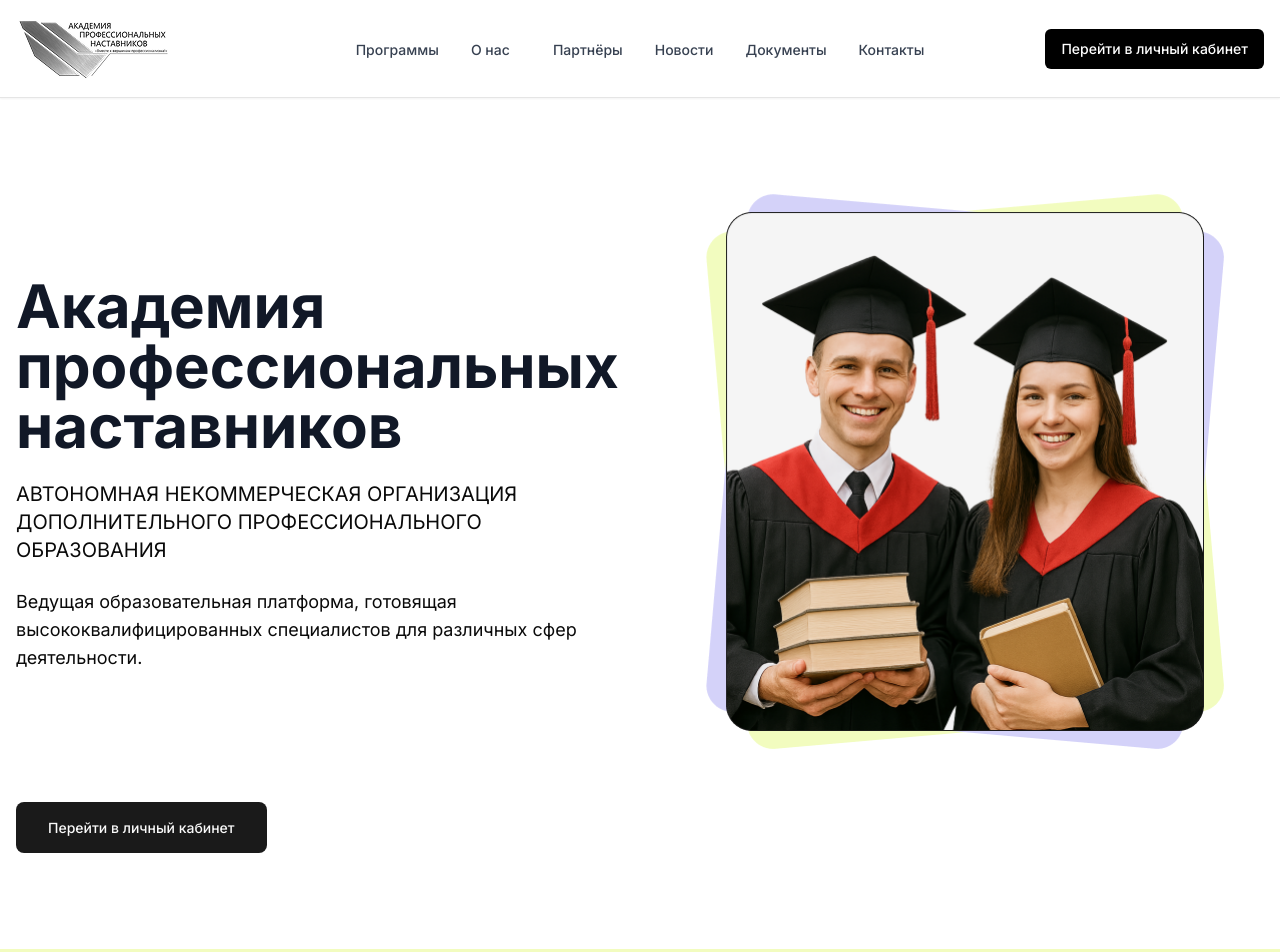
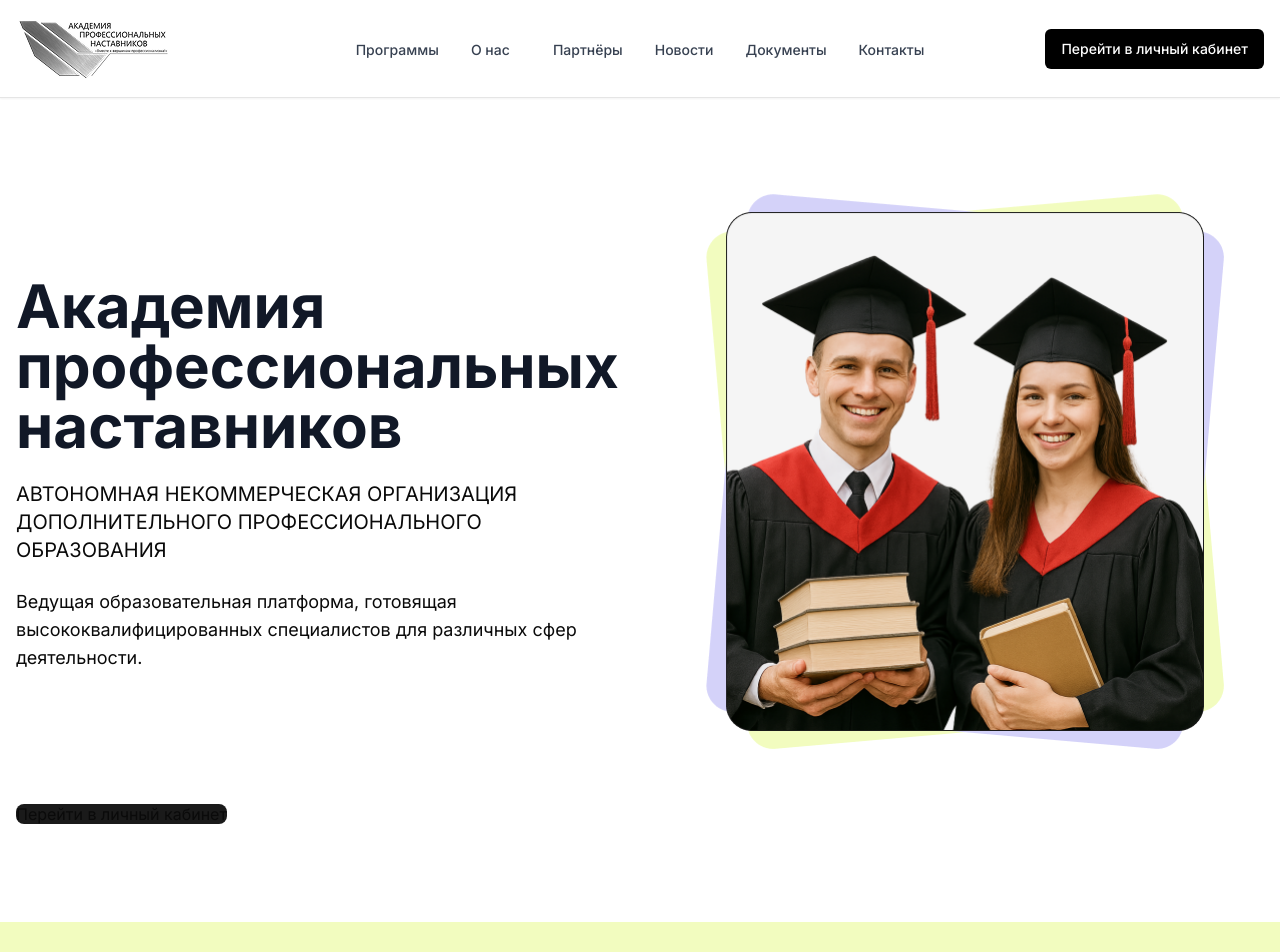
Before and after one commit to ANODs/ANO-DPO, a Next.js app: page / in a window 1280 px wide. Shown: the top 952 px of the page. Built offline with nearby package versions, Linux system fonts and the light colour scheme.

Commit message:
lms upd link

```diff
--- a/components/footer.tsx
+++ b/components/footer.tsx
@@ -77,9 +77,9 @@ export default function Footer() {
             viewport={{ once: true }}
             className="flex justify-start lg:justify-end"
           >
-            <Button className="w-full lg:w-auto h-11 lg:h-[51px] bg-white hover:bg-gray-100 text-black">
+            <Link href='https://lms.anoacademy.ru' className="w-full lg:w-auto h-11 lg:h-[51px] bg-white hover:bg-gray-100 text-black">
               Перейти в личный кабинет
-            </Button>
+            </Link>
           </motion.div>
         </div>
 
--- a/components/header.tsx
+++ b/components/header.tsx
@@ -124,9 +124,9 @@ export default function Header() {
 
               {/* Login Button */}
               <div className="px-4 mb-4">
-                <Button className="w-full h-12 bg-black text-white hover:bg-gray-800 rounded-lg">
+                <Link href='https://lms.anoacademy.ru' className="w-full h-12 bg-black text-white hover:bg-gray-800 rounded-lg">
                   Перейти в личный кабинет
-                </Button>
+                </Link>
               </div>
 
               {/* Menu Items */}
--- a/components/hero-section.tsx
+++ b/components/hero-section.tsx
@@ -4,7 +4,7 @@ import { motion } from "framer-motion"
 import { Button } from "@/components/ui/button"
 import { Badge } from "@/components/ui/badge"
 import Image from "next/image"
-
+import Link from "next/link"
 export default function HeroSection() {
   return (
     <section className="relative overflow-hidden py-8 lg:py-24">
@@ -71,12 +71,12 @@ export default function HeroSection() {
               />
           </motion.div>
           <motion.div initial={{ opacity: 0, y: 20 }} animate={{ opacity: 1, y: 0 }} transition={{ delay: 0.6 }} className="relative order-3">
-            <Button
+            <Link href='https://lms.anoacademy.ru'
               size="lg"
               className="w-full lg:w-auto bg-[#1A1A1A] hover:bg-[#1A1A1b]text-white h-12 lg:h-[51px] rounded-lg "
             >
               Перейти в личный кабинет
-            </Button>
+            </Link>
           </motion.div>
         </div>
       </div>
```
